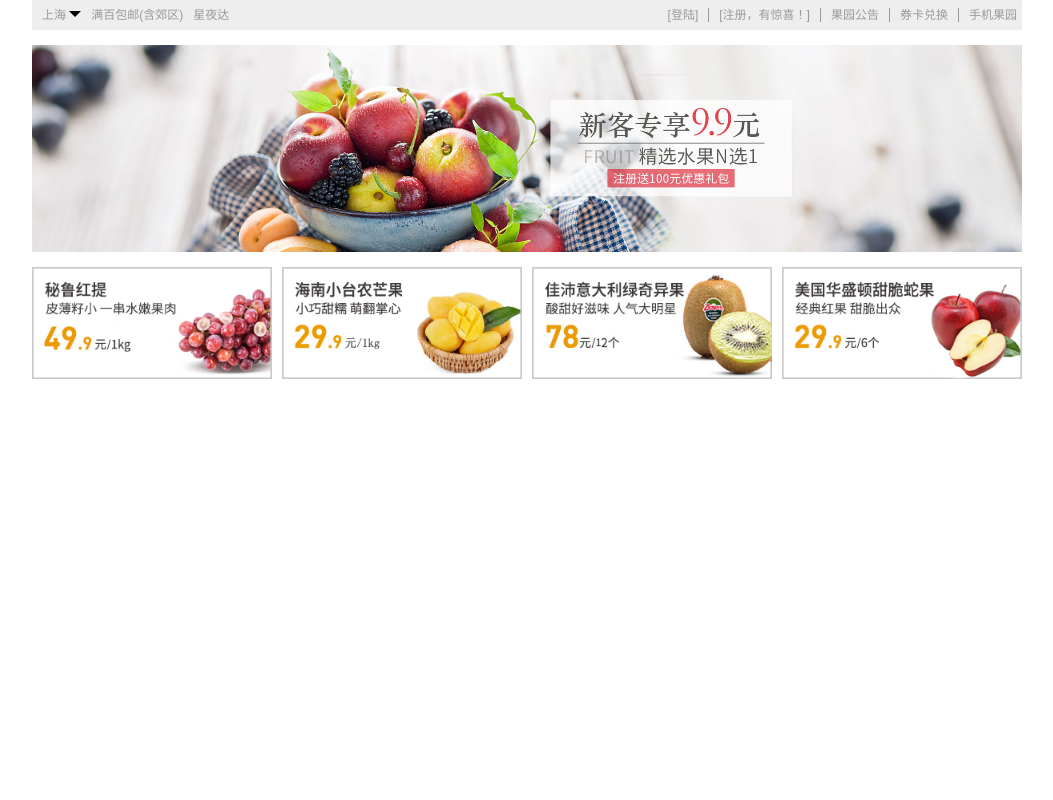
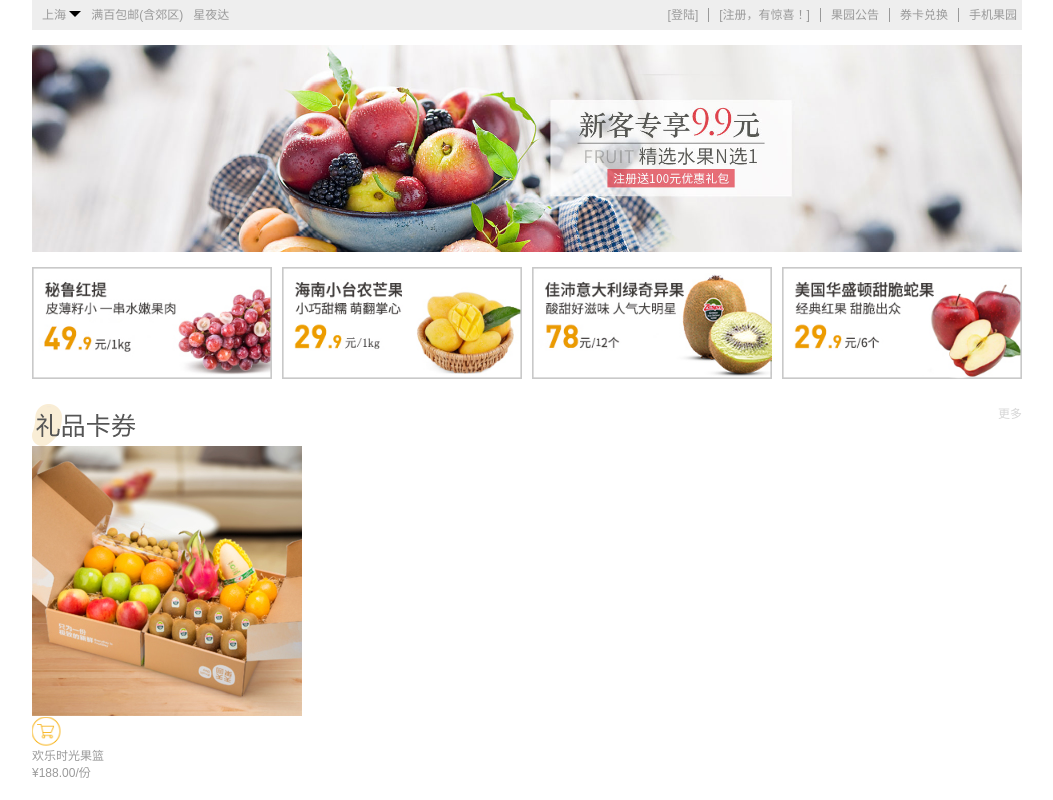
Before and after one commit to shawn-wang0814/fruitEveryday, a plain HTML site: page index.html in a window 1280 px wide. Shown: the whole page, without its empty margins (113-1166 px from the left). Drawn offline with Linux system fonts and the light colour scheme.

Commit message:
add main

```diff
--- a/index.css
+++ b/index.css
@@ -79,7 +79,7 @@ img{
 
 }
 #adv{
-
+	height: 112px;
 }
 #adv img{
 	float: left;
@@ -90,3 +90,12 @@ img{
 #adv .lastImag{
 	margin-right: 0px;
 }
+
+#main{
+	margin-top: 25px;
+}
+
+#main .goodsClass>a{
+	float: right;
+	color: #3333;
+}
--- a/index.html
+++ b/index.html
@@ -64,7 +64,28 @@
 
 		</div>
 
-		<div id="main"></div>
+		<div id="main">
+			<div class="item">
+				<p class="goodsClass">
+					<img src="images/t4.png">
+					<a href="#">更多</a>
+				</p>
+				<ul>
+					<li>
+						<img src="images/1-270x270-430-9RBRWTU9.jpg">
+						<div class="content">
+							<a href="#">
+								<img src="images/cart.png">
+							</a>
+							<p>欢乐时光果篮</p>
+							<span>
+								&yen;188.00/份
+							</span>
+						</div>
+					</li>
+				</ul>
+			</div>
+		</div>
 		<div id="footer"></div>
 	</div>
 </body>
```
